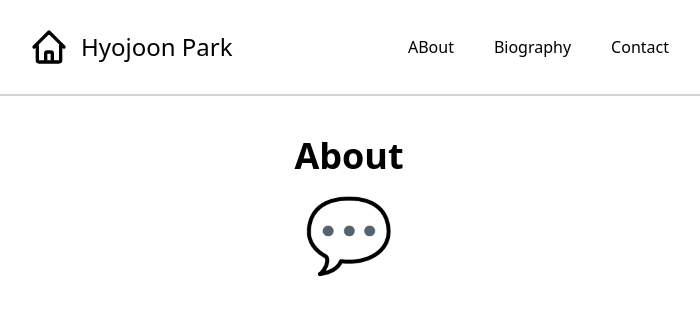
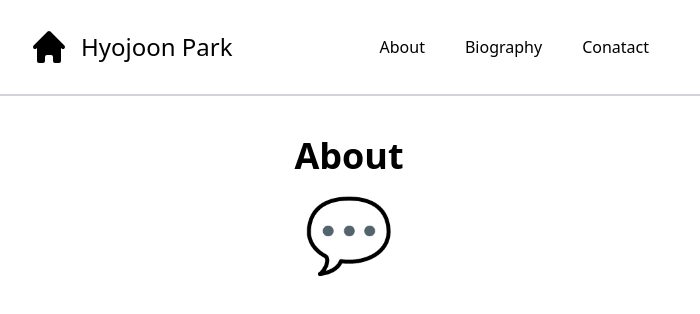
Before and after one commit to hjparrk/my-blog, a Next.js app: page /about in a window 1280 px wide. Shown: the top 314 px of the page, without its empty margins (291-991 px from the left). Built offline with nearby package versions, Linux system fonts and the light colour scheme.

Commit message:
remove redundant codes and rearrange long lines of codes into separate components

```diff
--- a/components/layout/layout.js
+++ b/components/layout/layout.js
@@ -1,10 +1,21 @@
-import NavigationBar from "./navigation-bar";
+import Router, { useRouter } from "next/router";
+import { motion } from "framer-motion";
+import NavigationBar from "./navigation-bar/navigation-bar";
 
 function Layout(props) {
+  const router = useRouter();
+
   return (
     <>
-      <NavigationBar />
-      <main>{props.children}</main>
+      <motion.div
+        key={router.route}
+        initial={{ opacity: 0 }}
+        animate={{ opacity: 1 }}
+        exit={{ opacity: 0 }}
+      >
+        <NavigationBar />
+        <main>{props.children}</main>
+      </motion.div>
     </>
   );
 }
--- a/components/layout/navigation-bar.js
+++ /dev/null
@@ -1,43 +0,0 @@
-import Link from "next/link";
-import { HomeIcon } from "@heroicons/react/outline";
-import { motion } from "framer-motion";
-
-function NavigationBar() {
-  return (
-    <motion.div
-      className={styles.navbar}
-      initial={{ opacity: 0 }}
-      animate={{ opacity: 1 }}
-      exit={{ opacity: 0 }}
-    >
-      <div className={styles.logo}>
-        <Link href="/">
-          <HomeIcon className="w-10 h-10" />
-        </Link>
-        <Link href="/">
-          <h2 className="pl-3">Hyojoon Park</h2>
-        </Link>
-      </div>
-      <div className={styles.link}>
-        <div className="px-5">
-          <Link href="/about">ABout</Link>
-        </div>
-        <div className="px-5">
-          <Link href="/biography">Biography</Link>
-        </div>
-        <div className="pl-5">
-          <Link href="/contact">Contact</Link>
-        </div>
-      </div>
-    </motion.div>
-  );
-}
-
-const styles = {
-  navbar:
-    "flex px-80 h-24 items-center justify-between bg-white border-b-2 border-gray-300 mb-10",
-  logo: "text-2xl flex items-center justify-start",
-  link: "flex items-center",
-};
-
-export default NavigationBar;
--- /dev/null
+++ b/components/layout/navigation-bar/home-link.js
@@ -0,0 +1,21 @@
+import Link from "next/link";
+import { HomeIcon } from "@heroicons/react/solid";
+
+function HomeLink() {
+  return (
+    <div className={styles.logo}>
+      <Link href="/">
+        <HomeIcon className="w-10 h-10" />
+      </Link>
+      <Link href="/">
+        <h2 className="pl-3">Hyojoon Park</h2>
+      </Link>
+    </div>
+  );
+}
+
+const styles = {
+  logo: "text-2xl flex items-center justify-start",
+};
+
+export default HomeLink;
--- /dev/null
+++ b/components/layout/navigation-bar/nav-links.js
@@ -0,0 +1,19 @@
+import Link from "next/link";
+
+function NavLinks(props) {
+  const { links } = props;
+
+  return (
+    <ul className={styles.linkContainer}>
+      {links.map((link) => (
+        <li key={link.title} className="px-5">
+          {<Link href={link.href}>{link.title}</Link>}
+        </li>
+      ))}
+    </ul>
+  );
+}
+
+const styles = { linkContainer: "flex flex-row" };
+
+export default NavLinks;
--- /dev/null
+++ b/components/layout/navigation-bar/navigation-bar.js
@@ -0,0 +1,33 @@
+import HomeLink from "./home-link";
+import NavLinks from "./nav-links";
+
+const routes = [
+  {
+    href: "/about",
+    title: "About",
+  },
+  {
+    href: "/biography",
+    title: "Biography",
+  },
+  {
+    href: "/contact",
+    title: "Conatact",
+  },
+];
+
+function NavigationBar() {
+  return (
+    <div className={styles.navbar}>
+      <HomeLink />
+      <NavLinks links={routes} />
+    </div>
+  );
+}
+
+const styles = {
+  navbar:
+    "flex flex-row px-80 h-24 items-center justify-between bg-white border-b-2 border-gray-300 mb-10",
+};
+
+export default NavigationBar;
--- a/pages/_app.js
+++ b/pages/_app.js
@@ -1,16 +1,22 @@
 import Head from "next/head";
 import Layout from "../components/layout/layout";
+import { AnimatePresence } from "framer-motion";
 import "../styles/globals.css";
 
 function MyApp({ Component, pageProps }) {
   return (
+    <AnimatePresence mode="wait">
       <Layout>
         <Head>
           <title>Home - HJPark</title>
-        <meta name="viewport" content="initial-scale=1.0, width=device-width" />
+          <meta
+            name="viewport"
+            content="initial-scale=1.0, width=device-width"
+          />
         </Head>
         <Component {...pageProps} />
       </Layout>
+    </AnimatePresence>
   );
 }
 
--- a/pages/about.js
+++ b/pages/about.js
@@ -1,9 +1,16 @@
+import Head from "next/head";
+
 function About() {
   return (
-    <div className="flex h-full flex-col justify-center items-center">
-      <h1 className="text-4xl mb-5 font-bold">About</h1>
-      <span className="text-7xl">💬</span>
-    </div>
+    <>
+      <Head>
+        <title>About - HJPark</title>
+      </Head>
+      <div className="flex h-full flex-col justify-center items-center">
+        <h1 className="text-4xl mb-5 font-bold">About</h1>
+        <span className="text-7xl">💬</span>
+      </div>
+    </>
   );
 }
 
--- a/pages/biography.js
+++ b/pages/biography.js
@@ -1,9 +1,16 @@
+import Head from "next/head";
+
 function Biography() {
   return (
-    <div className="flex h-full flex-col justify-center items-center">
-      <h1 className="text-4xl mb-5 font-bold">Biography</h1>
-      <span className="text-7xl">🏡</span>
-    </div>
+    <>
+      <Head>
+        <title>Biography - HJPark</title>
+      </Head>
+      <div className="flex h-full flex-col justify-center items-center">
+        <h1 className="text-4xl mb-5 font-bold">Biography</h1>
+        <span className="text-7xl">🏡</span>
+      </div>
+    </>
   );
 }
 
--- a/pages/contact.js
+++ b/pages/contact.js
@@ -1,8 +1,15 @@
+import Head from "next/head";
+
 function About() {
   return (
-    <div className="flex h-full flex-col justify-center items-center">
-      <h1 className="text-4xl mb-5 font-bold">Contact</h1>
-    </div>
+    <>
+      <Head>
+        <title>Contact - HJPark</title>
+      </Head>
+      <div className="flex h-full flex-col justify-center items-center">
+        <h1 className="text-4xl mb-5 font-bold">Contact</h1>
+      </div>
+    </>
   );
 }
 
```
Lines whose indentation alone changed are shown as unchanged.
